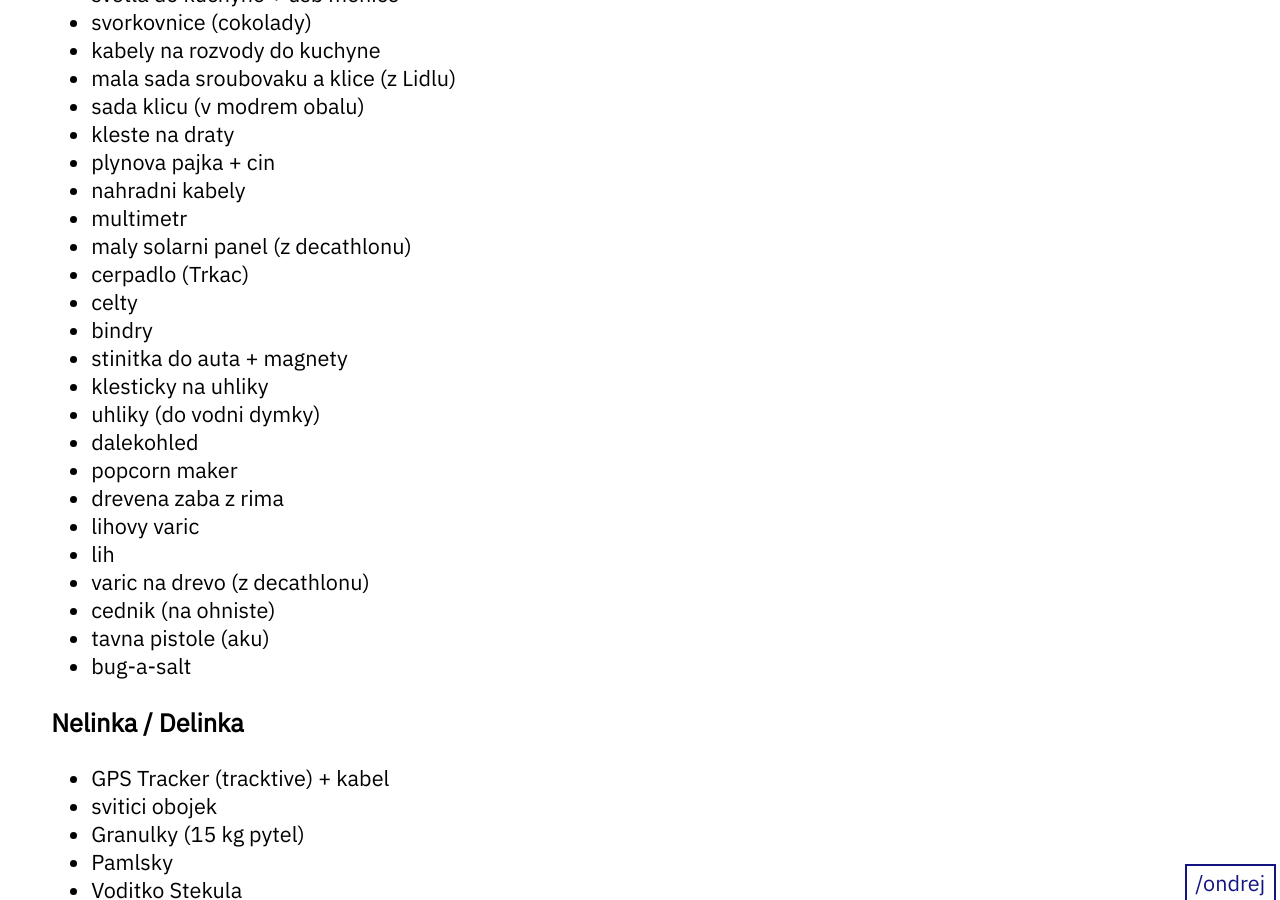
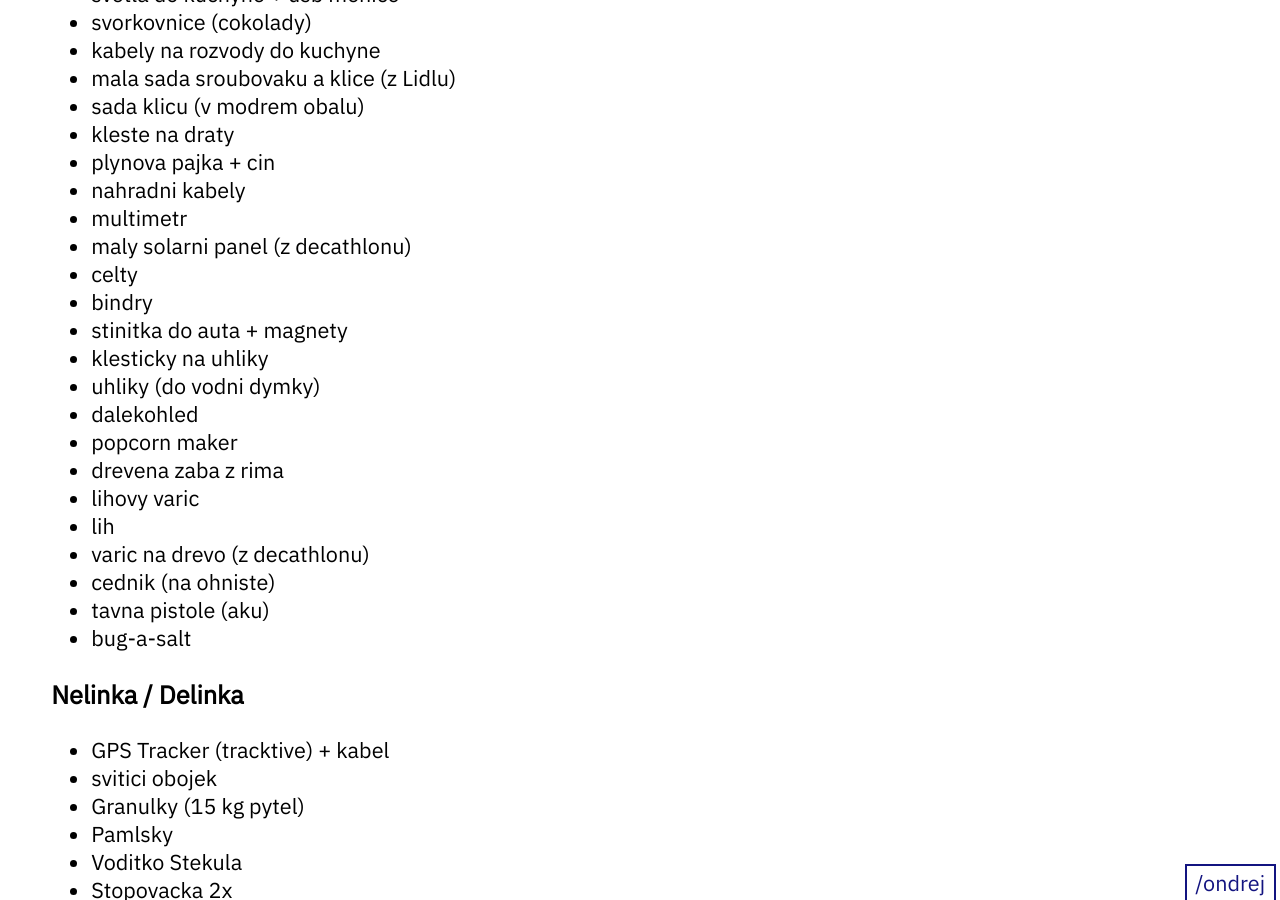
Before and after one commit to ondrejsika/ondrejsika.com, a Jekyll site: the page built from ondrej/checklists/tabor.md, in a window 1280 px wide and 900 px high, scrolled down 4847 px. Built offline with Jekyll 4.4.1, drawn with Linux system fonts in a browser that asks for light colours.

Commit message:
feat(ondrej/checklists/tabor): Remove Trkac (water pump)
I have never even bring it to the camp and next year, we want electric pump

```diff
--- a/ondrej/checklists/tabor.md
+++ b/ondrej/checklists/tabor.md
@@ -182,7 +182,6 @@
 - nahradni kabely
 - multimetr
 - maly solarni panel (z decathlonu)
-- cerpadlo (Trkac)
 - celty
 - bindry
 - stinitka do auta + magnety
```
